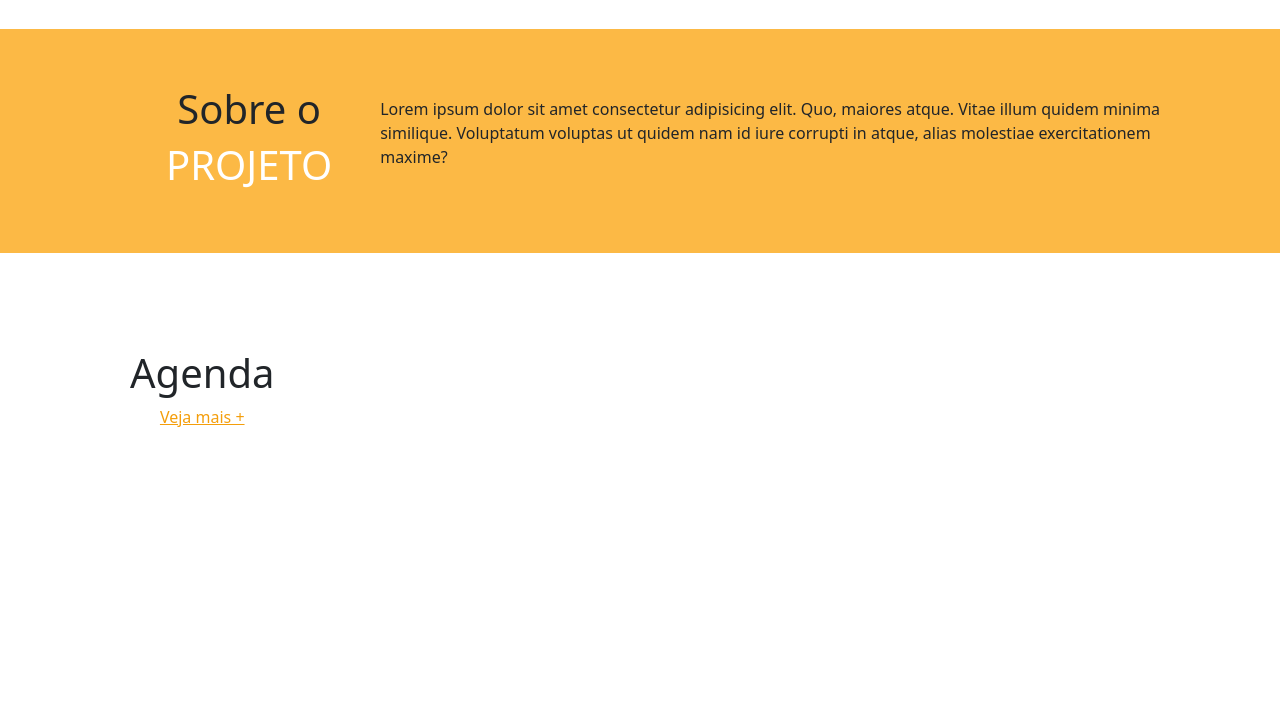
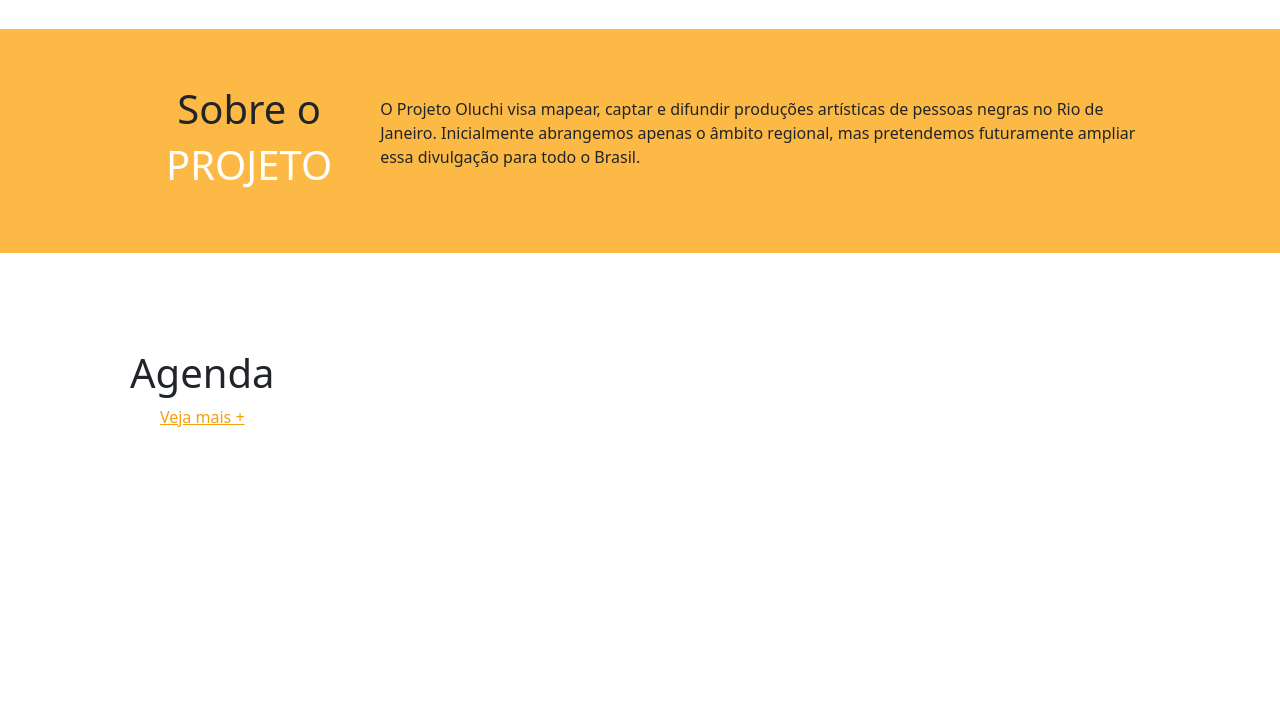
Before and after one commit to ramomOliveira/projeto-final-recode, a website: page index.html in a window 1280 px wide. Shown: the part 217-921 px from the top of the page. Drawn offline with nearby package versions, Linux system fonts and the light colour scheme.

Commit message:
add texro na pag inicial

```diff
--- a/index.html
+++ b/index.html
@@ -89,9 +89,7 @@
                 </div>
                 <div>
                     <p>
-                        Lorem ipsum dolor sit amet consectetur adipisicing elit. Quo, maiores atque. Vitae illum quidem
-                        minima similique. Voluptatum voluptas ut quidem nam id iure corrupti in atque, alias molestiae
-                        exercitationem maxime?
+                        O Projeto Oluchi visa mapear, captar e difundir produções artísticas de pessoas negras no Rio de Janeiro. Inicialmente abrangemos apenas o âmbito regional, mas pretendemos futuramente ampliar essa divulgação para todo o Brasil.
                     </p>
                 </div>
             </div>
```
